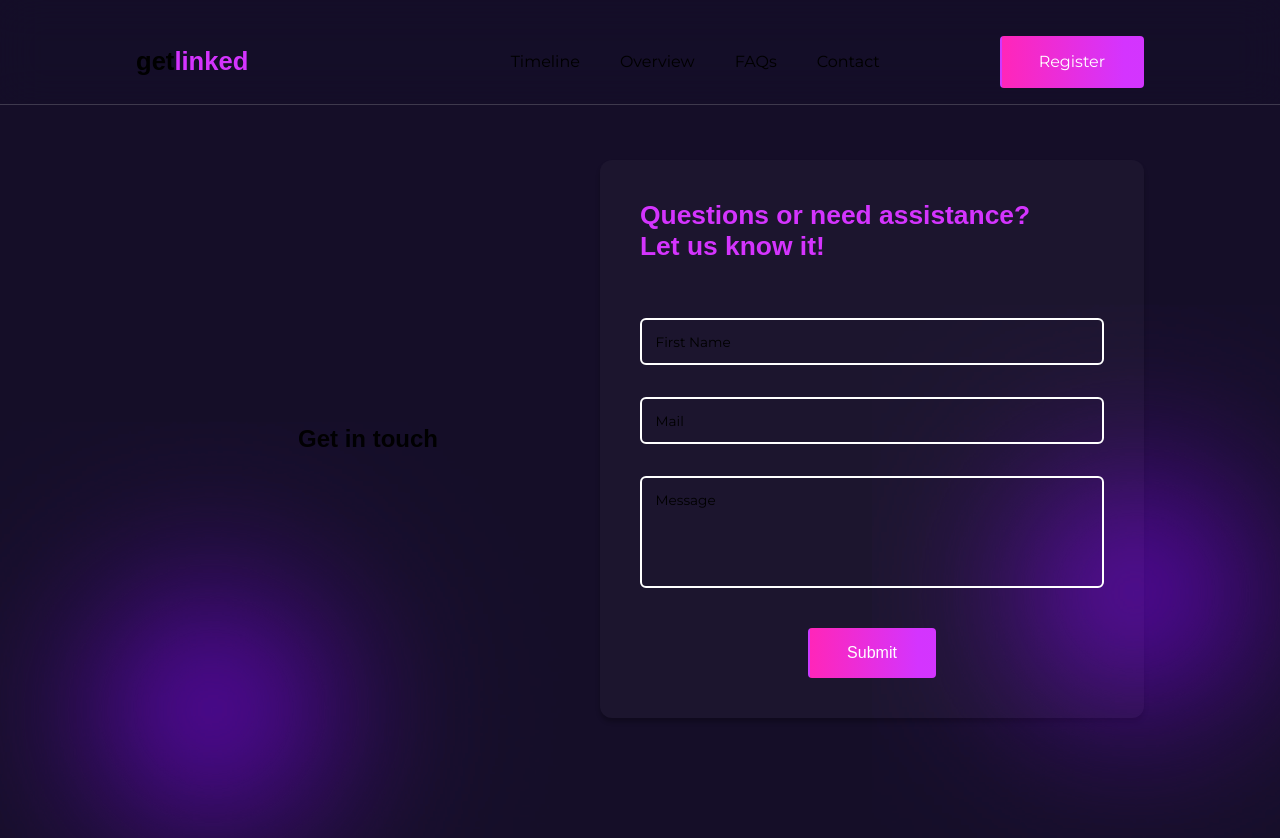
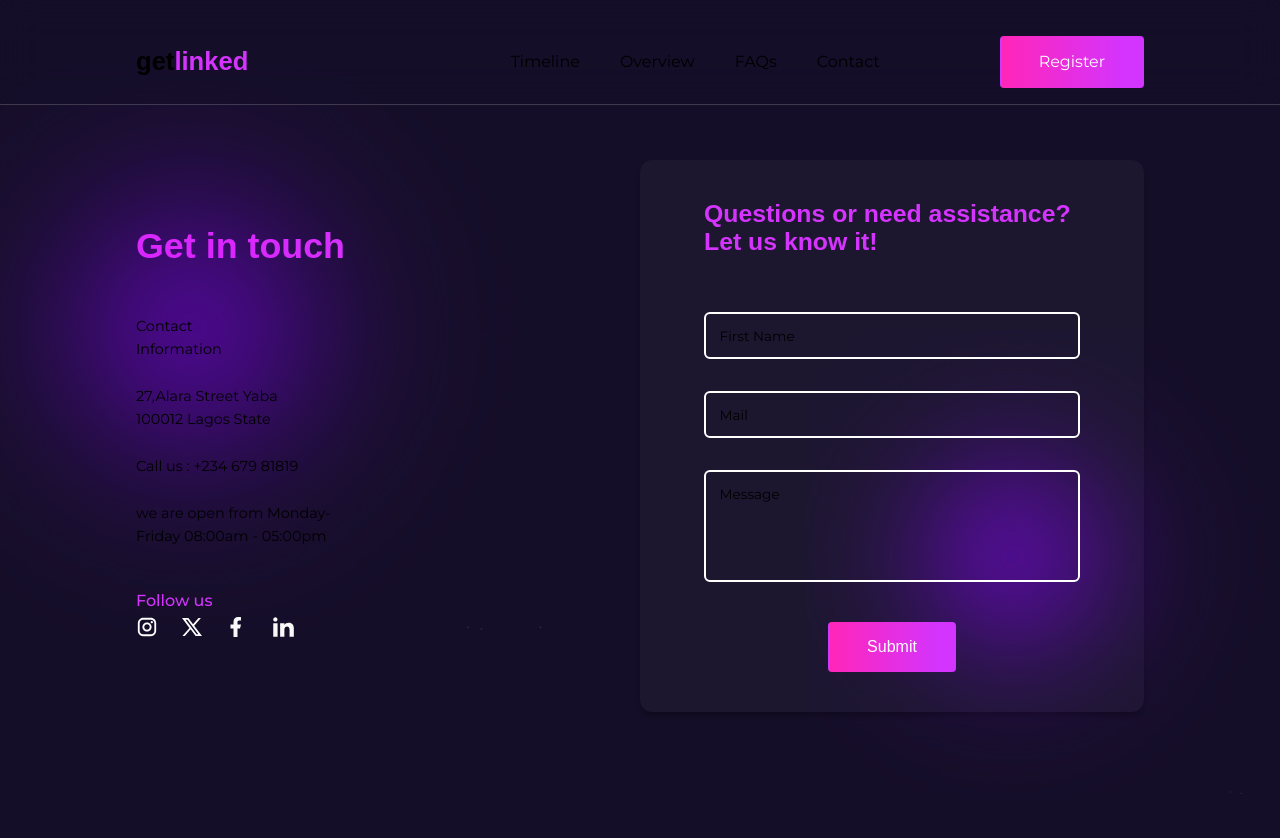
Before and after one commit to onikhalid/getlinked, a Next.js app: page /contact in a window 1280 px wide. Built offline with nearby package versions, Linux system fonts and the light colour scheme; no server answers; a web font is replaced by a local one.

Commit message:
API Calls to backend enabled

```diff
--- a/src/app/contact/contact.module.scss
+++ b/src/app/contact/contact.module.scss
@@ -9,8 +9,10 @@
     border-bottom: none;
     padding-block: 10rem 7.5rem !important;
     max-width: 1500px;
+    gap: 10vw;
+    // justify-content: space-between;
 
-    @media (max-width: 1199px) {
+    @media (max-width: 1019px) {
         display: flex;
         flex-direction: column;
         align-items: center;
@@ -23,29 +25,80 @@
 
     .contactdetails {
         position: relative;
+        display: flex;
+        flex-direction: column;
+        gap: 3rem;
         flex: 1;
-        display: flex;
-        align-items: center;
         justify-content: center;
 
 
-        >img:nth-child(2) {
+        >img:nth-child(3) {
             max-width: 650px;
         }
 
-        img.registerimageImg {
-            width: 100%;
+
+        h2 {
+            font-size: clamp(1.75rem, 2.8vw, 2.8rem);
+            color: var(--purple-light);
+        }
+
+        ul {
             position: relative;
             z-index: 1;
-            max-width: 600px;
+            display: flex;
+            flex-direction: column;
+            gap: 1.5rem;
 
-            @media (max-width: 1019px) {
-                width: 80%;
-                max-width: 500px;
-                ;
+
+            >li:nth-child(3) ,  >li:nth-child(4) {
+                max-width: 22ch;
+            }
+
+             >li:nth-child(5) {
+                margin-top: 1rem;
+            }
+
+            li {
+                display: block;
+                max-width: 15ch;
+                font-size: 0.9rem;
+                line-height: 1.6;
+
+                span {
+                    color: var(--purple-light);
+                    font-weight: 500;
+                    font-size: 1rem;
+
+                }
+
+                ul {
+                    display: flex;
+                    flex-direction: row;
+                    align-items: center;
+                    gap: 1.5rem;
+                }
+            }
+
+
+            a {
+                background-image: linear-gradient(var(--purple-bright) 50%, var(--purple-light) 100%), ;
+                -webkit-background-clip: text;
+                -moz-background-clip: text;
+                background-clip: text;
+                transition: 0.5s ease;
+                background-size: 0;
+                background-repeat: no-repeat;
+                display: inline;
+
+                &:hover {
+                    color: transparent;
+                    background-size: 100%;
+                }
             }
         }
     }
+
+
 
 
 
@@ -58,28 +111,34 @@
         max-width: 450px;
 
         img {
-            width: 100vw;
-            max-width: 650px;
+            width: 40vw !important;
+            max-width: 600px;
         }
 
-        @media (min-width: 720px) {
+
+        @media (min-width: 720px) and (max-width: 1019px) {
             padding: 2.5rem;
+            max-width: 600px;
+        }
+        @media (min-width: 1020px) and (max-width: 1249px) {
+            padding: 2rem 3rem;
         }
 
-        @media (min-width: 720px) and (max-width: 1019px) {
-            max-width: 550px;
+
+        @media (min-width: 1250px) {
+            padding: 2.5rem 4rem;
         }
 
         @media (min-width: 1020px) {
             background: rgba(255, 255, 255, 0.03);
             box-shadow: 0px 4px 4px 0px rgba(0, 0, 0, 0.25);
-            max-width: 600px;
+            max-width: 650px;
         }
 
         aside {
             h3 {
                 color: var(--purple-light);
-                font-size: clamp(1.65rem, 2.0vw, 2.2rem);
+                font-size: clamp(1.55rem, 1.75vw, 2.2rem);
                 font-weight: 600;
                 margin-bottom: 0;
             }
--- a/src/app/contact/page.js
+++ b/src/app/contact/page.js
@@ -5,6 +5,8 @@ import styles from './contact.module.scss'
 import { useWindowWidth } from '@/utils/hooks/ResponsiveHook'
 import axios from 'axios'
 import Flare from '@/components/specialized components/flare'
+import Link from 'next/link'
+import Image from 'next/image'
 
 
 
@@ -12,32 +14,50 @@ const Page = () => {
     const width = useWindowWidth()
     const [firstName, setFirstName] = useState('First Name');
     const [email, setEmail] = useState('Mail');
-    const [Message, setMessage] = useState('Message');
+    const [message, setMessage] = useState('Message');
 
 
-    const [categoriesList, setCategoriesList] = useState([]);
 
 
-    const handleCheckboxChange = () => {
-        setIsChecked(!isChecked);
+
+    const handleSubmit = async (e) => {
+        e.preventDefault();
+
+        const registerData = {
+            first_name: firstName,
+            email,
+            message
+        }
+
+        try {
+            const response = await axios.post(
+                'https://backend.getlinked.ai/hackathon/contact-form',
+                registerData,
+                {
+                    headers: {
+                        'Content-Type': 'application/json',
+                    },
+                }
+            );
+
+
+            if (response.status >= 200 && response.status < 300) {
+
+                setFirstName('');
+                setMessage('');
+                setEmail('');
+            } else {
+
+                console.error('Registration Failed:', response.data);
+            }
+
+            console.log(response.data);
+        } catch (error) {
+            console.error(error);
+        }
     };
 
 
-    useEffect(() => {
-        const fetchData = async () => {
-            try {
-                const response = await axios.get(
-                    'https://backend.getlinked.ai/hackathon/categories-list'
-                );
-                console.log(response.data);
-                setCategoriesList(response.data)
-            } catch (error) {
-                console.error('Error:', error);
-            }
-        };
-
-        fetchData();
-    }, []);
 
 
 
@@ -45,18 +65,42 @@ const Page = () => {
 
 
     return (
+        <>
+            <title>Contact Us | Gelinked</title>
+
             <main className={styles.contact}>
+                {
+                    width > 1019 &&
                     <section className={styles.contactdetails}>
                         <h2>Get in touch</h2>
+                        <ul className={`${montserrat.className}`}>
+                            <li>Contact Information</li>
+                            <li><Link href={"https://www.google.com/maps?q=27+Alara+Street,+Yaba,+100012,+Lagos+State"} target="_blank">27,Alara Street Yaba 100012 Lagos State</Link></li>
+                            <li>Call us :<Link href={'tel:+23467981819'}> +234 679 81819</Link></li>
+                            <li>we are open from Monday-Friday 08:00am - 05:00pm</li>
+                            <li>
+                                <span>Follow us</span>
+                                <ul>
+                                    <li><Link href={'https://www.instagram.com'}><Image src={'/images/logos/insta.svg'} width={22} height={22} alt="Instagram" /></Link></li>
+                                    <li><Link href={'https://www.twitter.com'}><Image src={'/images/logos/tweet.svg'} width={20} height={20} alt="Twitter/X" /></Link></li>
+                                    <li><Link href={'https://www.facebook.com'}><Image src={'/images/logos/book.svg'} width={20} height={20} alt="Facebook" /></Link></li>
+                                    <li><Link href={'https://www.linkedin.com'}><Image src={'/images/logos/linkedin.svg'} width={26} height={26} alt="LinkedIn" /></Link></li>
+                                </ul>
+                            </li>
+                        </ul>
                         <Flare
-                    top={{ xs: "5%", sm: '-5%', md: '-10%', tab: '-10%', lg: '-30%', xl: '-30%', xxl: '-25%' }}
-                    left={{ xs: "-20%", sm: '-20%', md: '-35%', tab: '-35%', lg: '-40%', xl: '-30%', xxl: '-20%' }}
+                            top={{ xs: "5%", sm: '-5%', md: '-10%', tab: '-10%', lg: '-45%', xl: '-30%', xxl: '-25%' }}
+                            left={{ xs: "-20%", sm: '-20%', md: '-35%', tab: '-35%', lg: '-55%', xl: '-30%', xxl: '-20%' }}
                         />
                     </section>
 
+                }
+
+
+
 
                 <section className={styles.container}>
-                <form>
+                    <form onSubmit={handleSubmit}>
 
                         <aside>
                             <h3>Questions or need assistance?</h3>
@@ -85,7 +129,7 @@ const Page = () => {
 
                             <div className={`${montserrat.className} ${styles.inputdiv}`}>
                                 <textarea id='Message' type='text' placeholder='Message'
-                                value={Message} onChange={(e) => setMessage(e.target.value)} required rows={5}
+                                    value={message} onChange={(e) => setMessage(e.target.value)} required rows={5}
                                 />
                             </div>
 
@@ -100,17 +144,16 @@ const Page = () => {
 
                     </form>
 
-                {
-                    width > 1119 &&
+
                     <Flare
-                        top={{ xs: "5%", sm: '5%', md: '-10%', tab: '-30%', lg: '25%', xl: '30%', xxl: '40%' }}
-                        left={{ xs: "-20%", sm: '-20%', md: '-35%', tab: '-50%', lg: '50%', xl: '50%', xxl: '55%' }}
+                        top={{ xs: "-10%", sm: '-10%', md: '-10%', tab: '-10%', lg: '30%', xl: '30%', xxl: '40%' }}
+                        left={{ xs: "0%", sm: '0%', md: '10%', tab: '5%', lg: '33%', xl: '50%', xxl: '55%' }}
                     />
-                }
 
 
                 </section>
             </main>
+        </>
     )
 }
 
--- a/src/app/page.js
+++ b/src/app/page.js
@@ -21,6 +21,7 @@ export default function Home() {
 
   return (
     <>
+    <title>Home | Getlinked</title>
       <main className={`container ${styles.main}`}>
         <section className={`section ${styles.hero}`} aria-label="Hero Section">
           <AnimatedH3 />
--- a/src/app/page.module.scss
+++ b/src/app/page.module.scss
@@ -152,6 +152,7 @@
     justify-content: center;
     gap: 5vw;
     @include padding-two;
+    padding-block: 7.5rem;
 
     header {
       display: flex;
```
Also changed, not shown: src/app/register/page.js (+57 -6 lines). Lines whose indentation alone changed are shown as unchanged.
